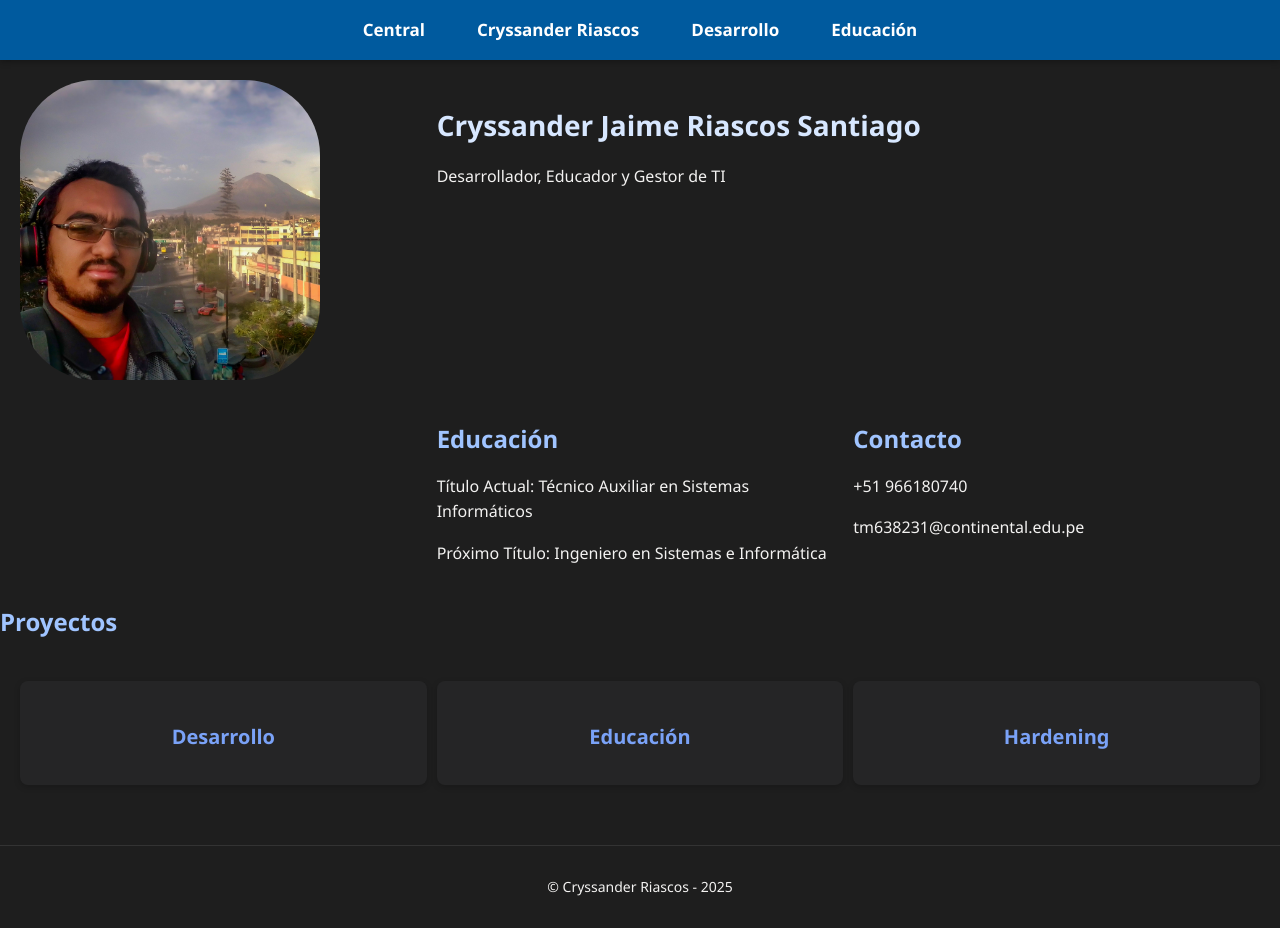
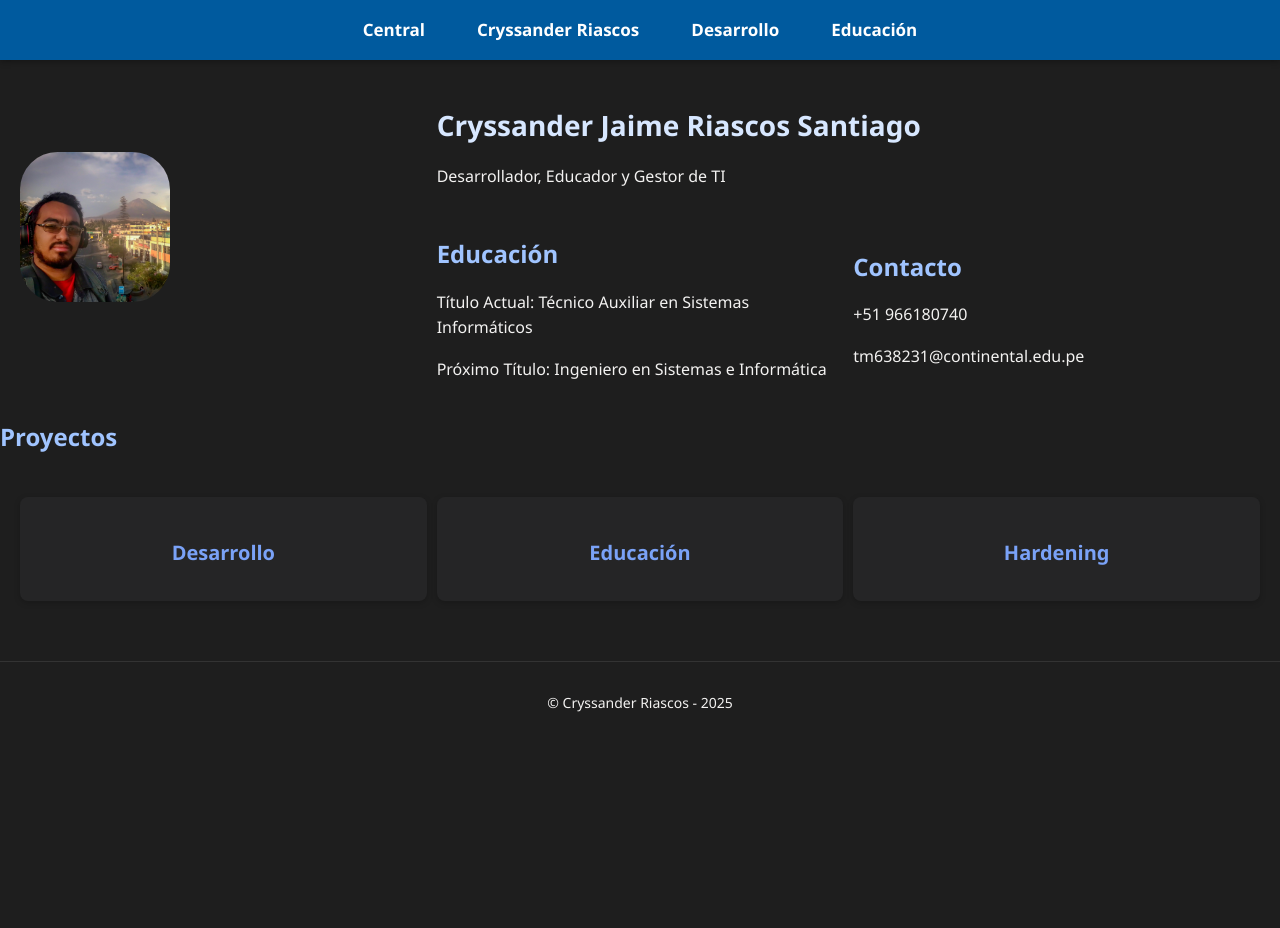
Before and after one commit to rlaricorcontinental/grupo8nrc23730, a Jekyll site: the page built from TM638231/index.md, in a window 1280 px wide. Built offline with Jekyll 4.4.1, drawn with Linux system fonts in a browser that asks for light colours; after the commit the page ends 900 px from its top, so only the background shows below that.

Commit message:
Update tm638231-index.html

```diff
--- a/_layouts/tm638231-index.html
+++ b/_layouts/tm638231-index.html
@@ -17,14 +17,15 @@
             grid-template-columns: repeat(3, 1fr);
             gap: 10px;
             margin: 20px;
+            align-items: center;
         }
         .card {
             padding: 20px;
             text-align: center;
         }
         .profile-pic {
-            width: 300px;
-            height: 300px;
+            width: 150px;
+            height: 150px;
             object-fit: cover;
             border-radius: 25%;
         }
@@ -34,17 +35,13 @@
     {% include tm638231-header.html %}
     <section class="perfil">
         <div class="grid-container3">
-            <img src="/grupo8nrc23730/TM638231/perfil.jpg" alt="Foto de perfil" class="profile-pic">
+            <div style="grid-row: span 2";>
+                <img src="/grupo8nrc23730/TM638231/perfil.jpg" alt="Foto de perfil" class="profile-pic">
+                <p>{{ page.presentacion }}</p>
+            </div>
             <div style="grid-column: span 2;">
                 <h1>{{ page.nombre }}</h1>
                 <p>{{ page.descripcion }}</p>
-            </div>
-        </div>
-    </section>
-    <section class="contacto">
-        <div class="grid-container3">
-            <div>
-                <p>{{ page.presentacion }}</p>
             </div>
             <div>
                 <h2>Educación</h2>
```
